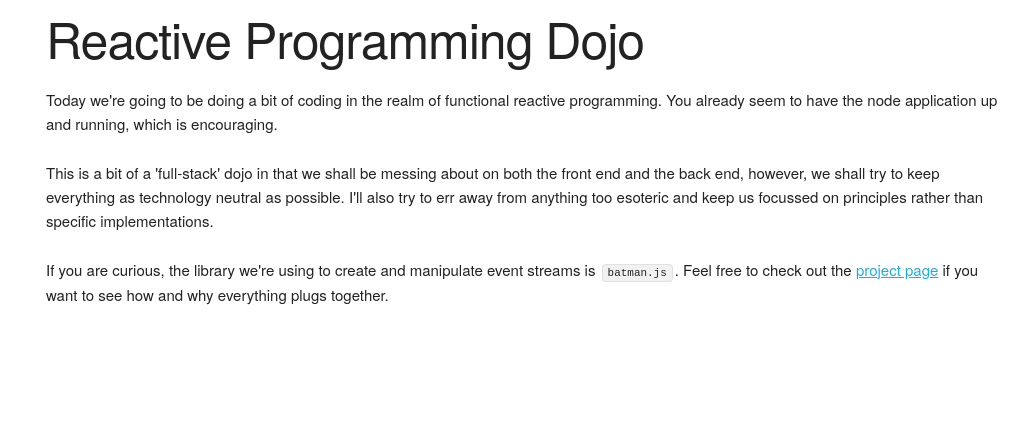
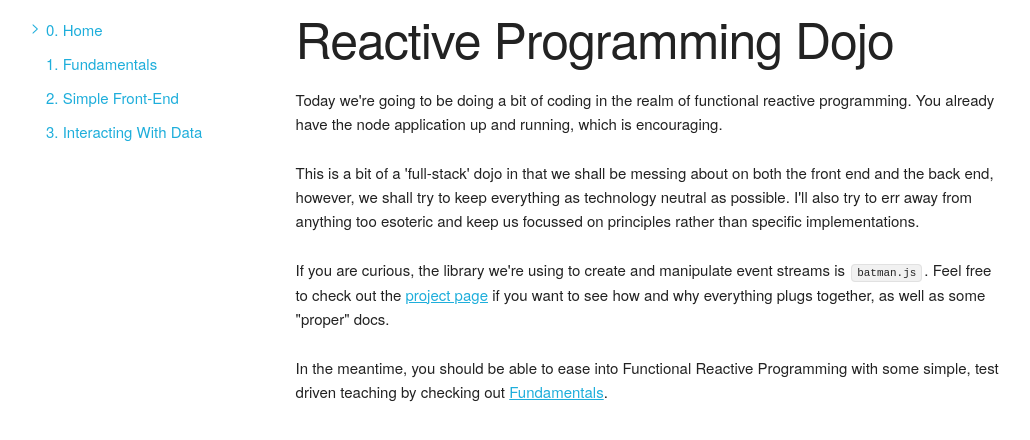
Before and after one commit to dojonorth/reactive-dojo, a website: page views/index.html in a window 1280 px wide. Shown: the whole page, without its empty margins (114-1144 px from the left). Drawn offline with nearby package versions, Linux system fonts and the light colour scheme; files that its build step writes are made by us from their sources.

Commit message:
more outlining and documentation

```diff
--- a/app.js
+++ b/app.js
@@ -20,6 +20,8 @@ app.get('/fundamentals', function (req, res) {
   res.render('testrunner.html');
 });
 
+app.use('/static', express.static('static'));
+
 if (!require("piping")()) { return; }
 
 app.listen(3000, function () {
--- /dev/null
+++ b/static/custom.css
@@ -0,0 +1,26 @@
+.nav {
+    list-style: none;
+    margin-top: 1rem;
+}
+
+.nav__link {
+    text-decoration: none;
+}
+
+.nav__link--active::before {
+    content: '> ';
+    left: -1.5rem;
+    position: absolute;
+    top: 0.8rem;
+}
+
+.nav__link--active {
+    position: relative;
+}
+
+.nav__link--active::before {
+    content: '> ';
+    left: -1.5rem;
+    position: absolute;
+    top: -0.4rem;
+}
--- a/views/base.html
+++ b/views/base.html
@@ -5,13 +5,33 @@
     <meta name="viewport" content="width=device-width, initial-scale=1">
     {% block basestyle %}
     <link rel="stylesheet" href="https://cdnjs.cloudflare.com/ajax/libs/skeleton/2.0.4/skeleton.css">
+    <link rel="stylesheet" href="/static/custom.css">
     {% endblock %}
 
     <title>{% block title %}{% endblock %}Reactive Programming Dojo</title>
 </head>
 <body>
     <div class="container">
-        {% block content %}{% endblock %}
+        <div class="row">
+            <div class="three columns">
+                {% set navigation = [
+                    {route: '/', name: 'home', text: '0. Home'},
+                    {route: '/fundamentals', name: 'fundamentals', text: '1. Fundamentals'},
+                    {route: '/frontend', name: 'frontend', text: '2. Simple Front-End'},
+                    {route: '/interacting', name: 'frontend', text: '3. Interacting With Data'}
+                ] %}
+                <nav>
+                    <ul class="nav">
+                    {% for item in navigation %}
+                        <li class="nav__menu-item"><a class="nav__link{% if activeItem === item.name %} nav__link--active{% endif %}" href="{{ item.route }}">{{ item.text }}</a></li>
+                    {% endfor %}
+                    </ul>
+                </nav>
+            </div>
+            <div class="nine columns">
+                {% block content %}{% endblock %}
+            </div>
+        </div>
     </div>
 </body>
 </html>
--- a/views/index.html
+++ b/views/index.html
@@ -1,9 +1,11 @@
 {% extends "base.html" %}
+
+{% set activeItem = "home" %}
 
 {% block content %}
 <h1>Reactive Programming Dojo</h1>
 <p>Today we're going to be doing a bit of coding in the realm of functional reactive
-    programming. You already seem to have the node application up and running, which is
+    programming. You already have the node application up and running, which is
     encouraging.</p>
 <p>This is a bit of a 'full-stack' dojo in that we shall be messing about on both the front
     end and the back end, however, we shall try to keep everything as technology neutral as
@@ -13,6 +15,7 @@
 <p>If you are curious, the library we're using to create and manipulate event streams is
     <code>batman.js</code>. Feel free to check out the
     <a href="https://baconjs.github.io/">project page</a> if you want to see how and why
-    everything plugs together.
+    everything plugs together, as well as some "proper" docs.
 </p>
+<p>In the meantime, you should be able to ease into Functional Reactive Programming with some simple, test driven teaching by checking out <a href="/fundamentals">Fundamentals</a>.</p>
 {% endblock %}
```
Also changed, not shown: test/fundamentalsTest.js (+3 -3 lines), views/testrunner.html (+1 -1 lines).
